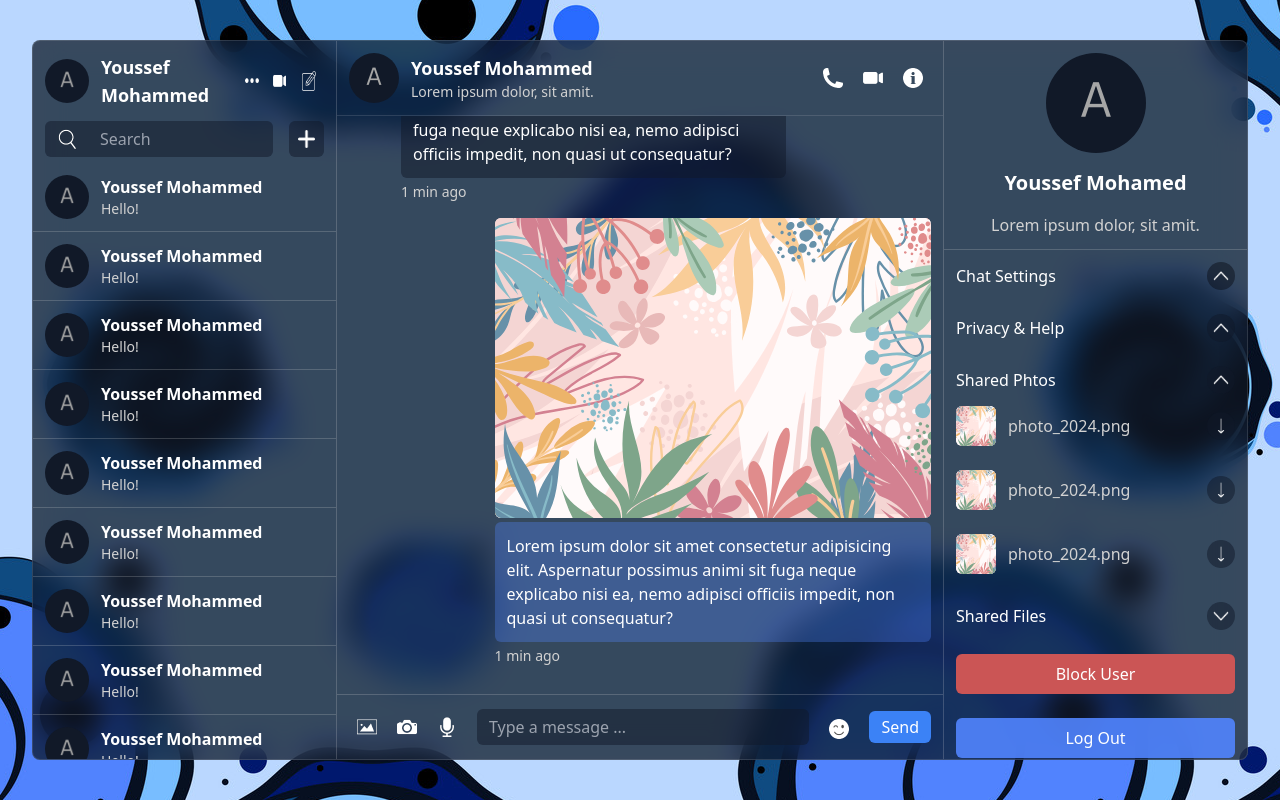
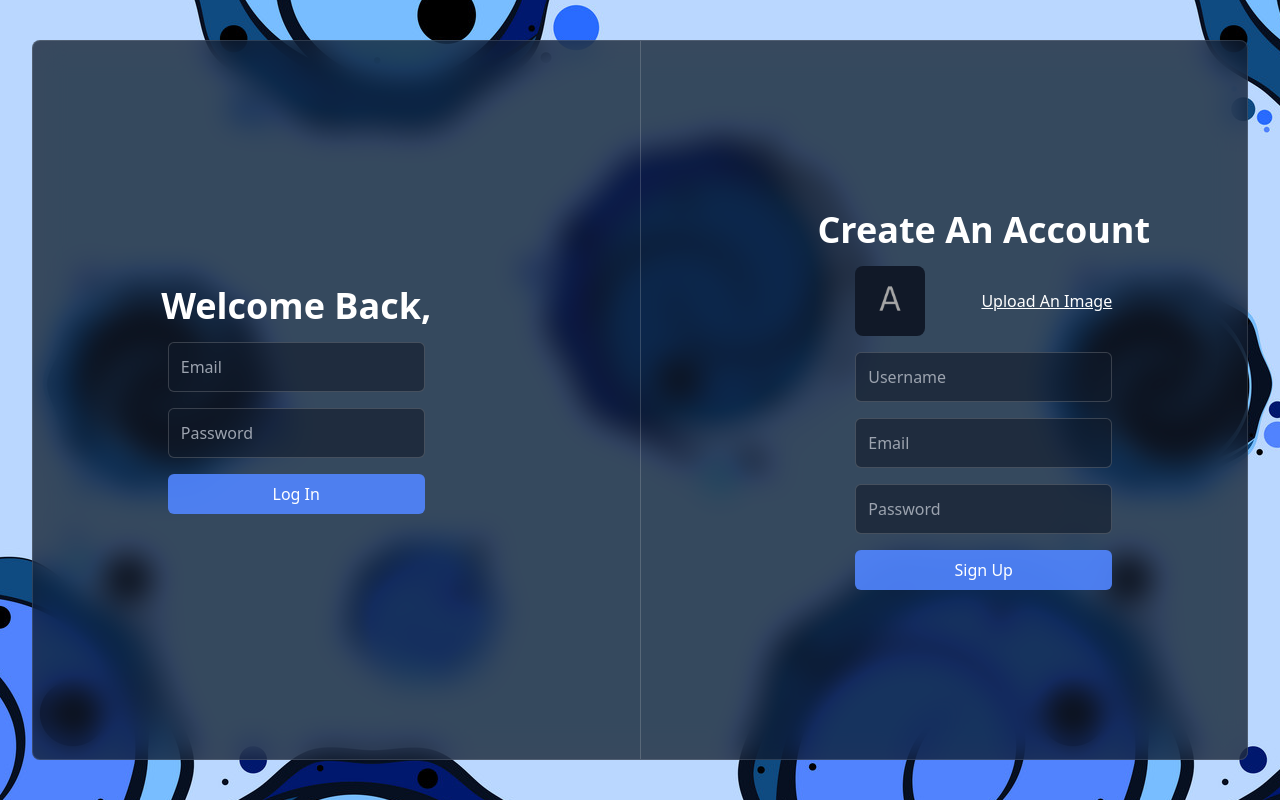
Before and after one commit to YoussefMohammed93/React-Firebase-Chat-App, a React (Vite) app: page / in a window 1280 px wide. Built offline with nearby package versions, Linux system fonts and the light colour scheme.

Commit message:
finish login page

```diff
--- a/src/App.jsx
+++ b/src/App.jsx
@@ -4,7 +4,7 @@ import Chat from "./components/chat/Chat";
 import Login from "./components/login/Login";
 
 export default function App() {
-  const user = true;
+  const user = false;
 
   return (
     <main className="chat-container w-[95vw] h-[90vh] bg-[#111928bf] border border-[#ffffff20] rounded-lg">
--- a/src/components/login/Login.jsx
+++ b/src/components/login/Login.jsx
@@ -1,3 +1,62 @@
+import { useState } from "react";
+import UserAvatar from "/avatar.png";
+
 export default function Login() {
-  return;
+  const [avatar, setAvatar] = useState({
+    file: null,
+    url: "",
+  });
+
+  const handleAvatar = (e) => {
+    if (e.target.files[0]) {
+      setAvatar({
+        file: e.target.files[0],
+        url: URL.createObjectURL(e.target.files[0]),
+      });
+    }
+  };
+
+  return (
+    <div className="login w-full h-full flex items-center gap-20">
+      <div className="login-item flex flex-col items-center gap-4">
+        <h2 className="text-4xl text-white font-semibold">Welcome Back,</h2>
+        <form className="flex flex-col items-center justify-center gap-4">
+          <input type="text" placeholder="Email" name="Email" />
+          <input type="password" placeholder="Password" name="Password" />
+          <button className="w-full bg-[#5185fee7] text-white hover:bg-[#3d64bee7] transition-all duration-200 p-2 rounded-md">
+            Log In
+          </button>
+        </form>
+      </div>
+      <div className="separator h-full w-[1px] bg-[#dddddd35]"></div>
+      <div className="login-item flex flex-col items-center gap-4">
+        <h2 className="text-4xl text-white font-semibold">Create An Account</h2>
+        <form className="flex flex-col items-center justify-center gap-4">
+          <label
+            htmlFor="file"
+            className="w-full flex flex-row-reverse items-center justify-between cursor-pointer underline text-white"
+          >
+            Upload An Image
+            <img
+              src={avatar.url || UserAvatar}
+              alt="image-upload"
+              className="w-[70px] h-[70px] rounded-lg"
+            />
+          </label>
+          <input
+            type="file"
+            id="file"
+            style={{ display: "none" }}
+            onChange={handleAvatar}
+          />
+          <input type="text" placeholder="Username" name="Username" />
+          <input type="text" placeholder="Email" name="Email" />
+          <input type="password" placeholder="Password" name="Password" />
+          <button className="w-full bg-[#5185fee7] text-white hover:bg-[#3d64bee7] transition-all duration-200 p-2 rounded-md">
+            Sign Up
+          </button>
+        </form>
+      </div>
+    </div>
+  );
 }
--- a/src/index.css
+++ b/src/index.css
@@ -36,7 +36,8 @@ body {
 .details,
 .list,
 .search-bar,
-.chat-center {
+.chat-center,
+.login-item {
   flex: 1;
 }
 
@@ -80,3 +81,12 @@ body {
 .message.own .texts p::before {
   border: none;
 }
+
+.login-item input {
+  padding: 12px;
+  border: 1px solid #dddddd35;
+  outline: none;
+  border-radius: 6px;
+  color: white;
+  background: rgba(17, 25, 40, 0.6);
+}
```
